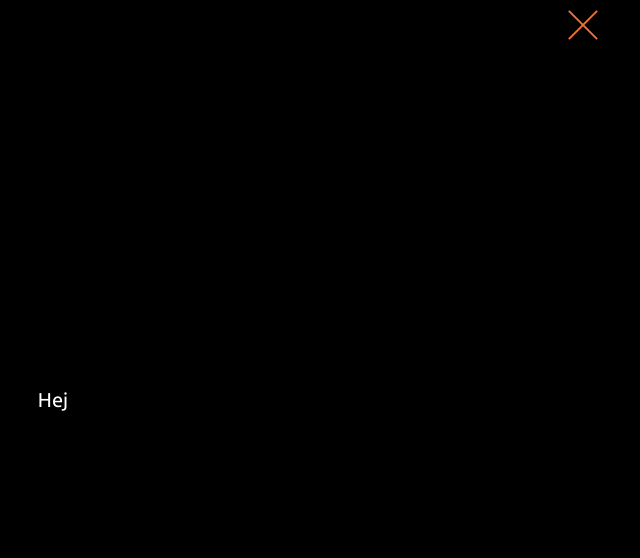
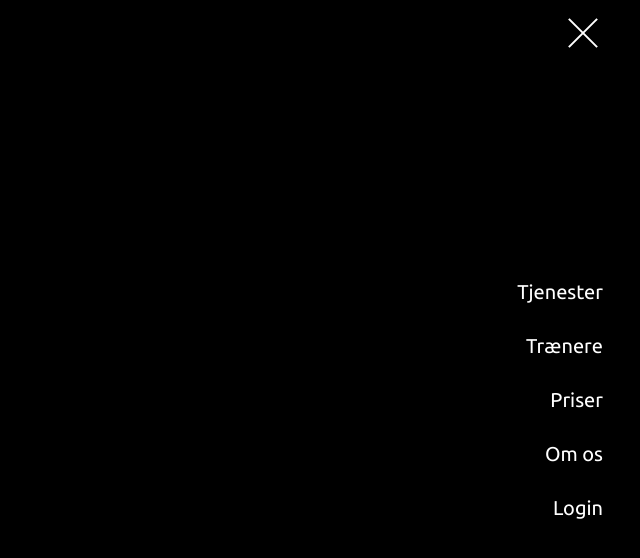
Before and after one commit to Lars007a/eksamen, a React (Vite) app: page /home in a window 1280 px wide. Both pictures are taken after a click on the element 1170 px from the left and 25 px from the top of the page. Shown: the top 558 px of the page, without its empty margins (587-1227 px from the left). Built offline with nearby package versions, Linux system fonts and the light colour scheme.

Commit message:
navbar mere eller mindre færdig.

```diff
--- a/src/comps/nav/nav.jsx
+++ b/src/comps/nav/nav.jsx
@@ -61,8 +61,12 @@ export default function Navbar({}) {
 
 
             <div className={`${styles.menu} ${menuActive ? styles.show : ""}`}>
-                <ul>
-                    <li><NavLink>Hej</NavLink></li>
+                <ul className="container">
+                    <li><NavLink>Tjenester</NavLink></li>
+                    <li><NavLink>Trænere</NavLink></li>
+                    <li><NavLink>Priser</NavLink></li>
+                    <li><NavLink>Om os</NavLink></li>
+                    <li><NavLink>Login</NavLink></li>
                 </ul>
             </div>
 
--- a/src/comps/nav/nav.module.css
+++ b/src/comps/nav/nav.module.css
@@ -7,10 +7,11 @@
         flex-direction: row;
         justify-content: space-between;
         align-items: center;
+        padding-block: 15px;
     }
 
     > .content .logo {
-        height: 50px;
+        height: 35px;
         width: auto;
         aspect-ratio: 152/97; /* dimensioner, så det hele passer. Skal have auto på en af dimensionerne, og en anden sat, siden en boks, hvis img tag, så kunne jeg bare lave en af dimensionerne, og auto på den anden. Måske en bedre vej. */
 
@@ -28,22 +29,23 @@
             height: 2px;
             background-color: var(--white);
             transition: transform 0.2s, background-color 0.2s;
+
+            @media(max-width: 300px) {
+                width: 30px;
+            }
+
         }
 
         .line:has(+.line) {
-            margin-bottom: 7px;
+            margin-bottom: 9px;
         }
     }
 
     > .content > .hamburger:is(.active) {
         z-index: 91; /* så over navbaren. */
 
-        > .line {
-            background-color: var(--orange);
-        }
-
         > .line:nth-child(1) {
-            transform: translateY(9px) rotate(45deg);
+            transform: translateY(11px) rotate(45deg);
         }
 
         > .line:nth-child(2) {
@@ -51,7 +53,7 @@
         }
 
         > .line:nth-child(3) {
-            transform: translateY(-9px) rotate(-45deg);
+            transform: translateY(-11px) rotate(-45deg);
         }
     }
 
@@ -74,14 +76,28 @@
 
     > .content > .menu > ul {
         list-style-type: none;
+        display: flex;
+        flex-direction: column;
+        gap: 30px;
+
+        @media(max-height: 500px) {
+            gap: 20px;
+        }
+
+        li {
+            width: 100%;
+            text-align: end;
+        }
 
         a {
             text-decoration: none;
             color: var(--white);
-        }
+            font-size: 20px;
+            transition: color 0.2s;
 
-        li {
-            font-size: 20px;
+            &:hover {
+                color: var(--orange);
+            }
         }
     }
 
--- a/src/index.css
+++ b/src/index.css
@@ -69,6 +69,10 @@ strong {
 
 /* container */
 .container {
-  width: min(calc(100% - 5rem), 1100px); /* hvad end er mindst, bliver værdien der bliver anvendt. */
+  width: min(calc(100% - 3rem), 1100px); /* hvad end er mindst, bliver værdien der bliver anvendt. */
   margin-inline: auto; /* centered */
 }
+
+button, a, input[type="submit"] {
+  cursor: pointer;
+}
--- a/src/main.jsx
+++ b/src/main.jsx
@@ -9,5 +9,5 @@ createRoot(document.getElementById('root')).render(
     <BrowserRouter>
       <App />
     </BrowserRouter>
-  </StrictMode>,
+  </StrictMode>
 )
```
